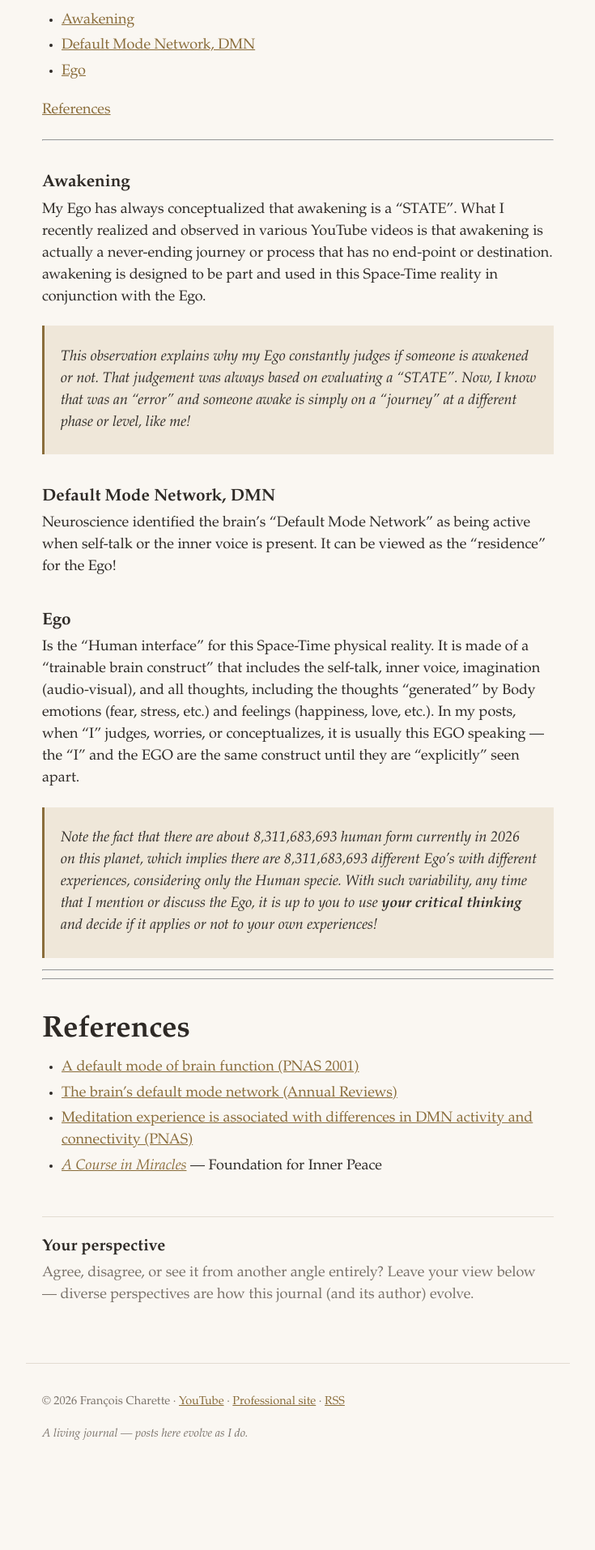
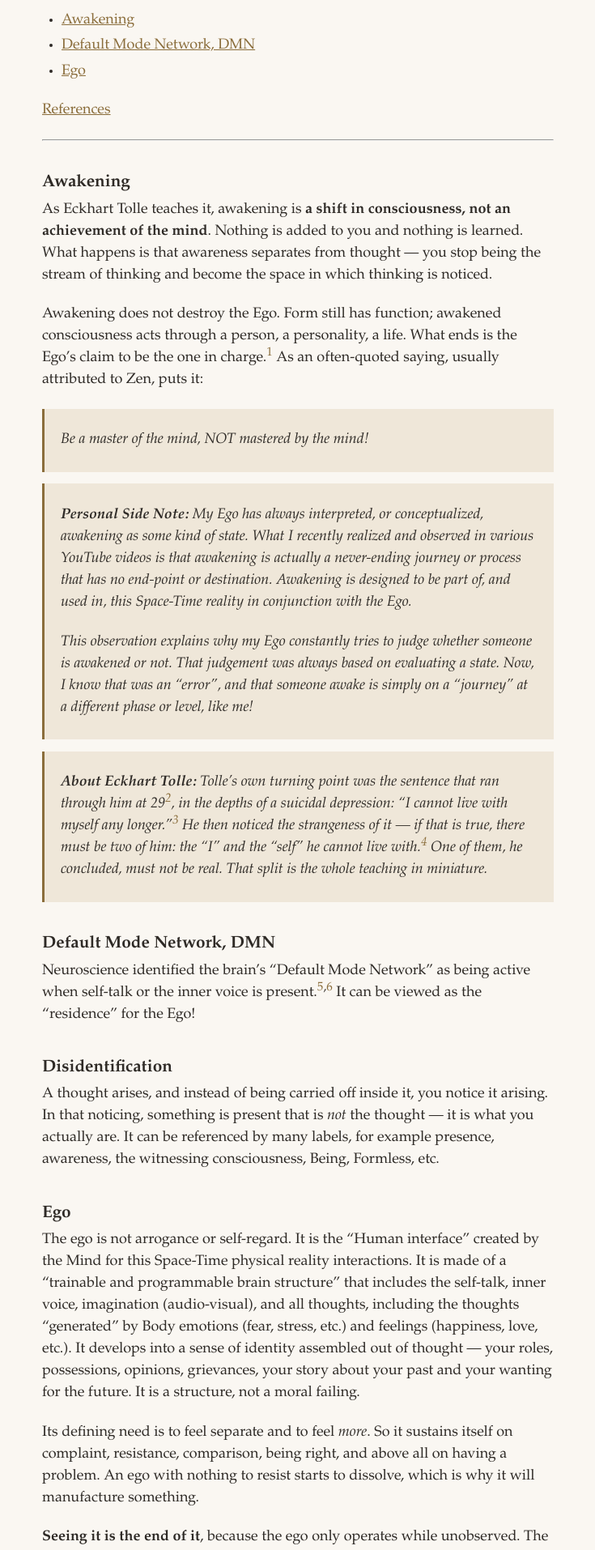
Before and after one commit to FrancoisCharette/myAwakeningJourney, a Jekyll site: the page built from _posts/2026-08-29-spiritual-glossary.md, in a window 1280 px wide. Shown: the part 1136-3050 px from the top of the page at 81% size, without its empty margins (272-1007 px from the left). Built offline with Jekyll 4.4.1, drawn with Linux system fonts in a browser that asks for light colours; comment, search, counter and statistics services are not loaded; before the commit the page ends 2975 px from its top, so only the background shows below that; some of the changed text lies outside the part shown.

Commit message:
Glossary: footnote citations, AI disclosure, Awakening review edits
Citations use kramdown footnotes so they number automatically in both
Jekyll and Obsidian. Uncited sources move to a Further reading section,
since kramdown drops footnote definitions that are never referenced.

Co-Authored-By: Claude Opus 5.5 <noreply@anthropic.com>

```diff
--- a/_posts/2026-08-29-spiritual-glossary.md
+++ b/_posts/2026-08-29-spiritual-glossary.md
@@ -26,27 +26,63 @@ As a side note, my awakening allowed me to notice that language "imprecision" or
 
 ---
 ### Awakening
-My Ego has always conceptualized that awakening is a "STATE". What I recently realized and observed in various YouTube videos is that awakening is actually a never-ending journey or process that has no end-point or destination. awakening is designed to be part and used in this Space-Time reality in conjunction with the Ego.
+As Eckhart Tolle teaches it, awakening is **a shift in consciousness, not an achievement of the mind**. Nothing is added to you and nothing is learned. What happens is that awareness separates from thought — you stop being the stream of thinking and become the space in which thinking is noticed.
 
-> This observation explains why my Ego constantly judges if someone is awakened or not. That judgement was always based on evaluating a "STATE". Now, I know that was an "error" and someone awake is simply on a "journey" at a different phase or level, like me!
+Awakening does not destroy the Ego. Form still has function; awakened consciousness acts through a person, a personality, a life. What ends is the Ego’s claim to be the one in charge.[^claude] As an often-quoted saying, usually attributed to Zen, puts it:
+
+> Be a master of the mind, NOT mastered by the mind!
+
+
+> __Personal Side Note:__
+> My Ego has always interpreted, or conceptualized, awakening as some kind of state. What I recently realized and observed in various YouTube videos is that awakening is actually a never-ending journey or process that has no end-point or destination. Awakening is designed to be part of, and used in, this Space-Time reality in conjunction with the Ego.
+>
+> This observation explains why my Ego constantly tries to judge whether someone is awakened or not. That judgement was always based on evaluating a state. Now, I know that was an "error", and that someone awake is simply on a "journey" at a different phase or level, like me!
+
+
+> __About Eckhart Tolle:__
+> Tolle’s own turning point was the sentence that ran through him at 29[^oprah], in the depths of a suicidal depression: “I cannot live with myself any longer.”[^tolle-now] He then noticed the strangeness of it — if that is true, there must be two of him: the “I” and the “self” he cannot live with.[^onbeing] One of them, he concluded, must not be real. That split is the whole teaching in miniature.
+
 
 
 ### Default Mode Network, DMN
-Neuroscience identified the brain's "Default Mode Network" as being active when self-talk or the inner voice is present. It can be viewed as the "residence" for the Ego!
+Neuroscience identified the brain's "Default Mode Network" as being active when self-talk or the inner voice is present.[^raichle-2001]<sup>,</sup>[^raichle-2015] It can be viewed as the "residence" for the Ego!
+
+
+### Disidentification
+A thought arises, and instead of being carried off inside it, you notice it arising. In that noticing, something is present that is _not_ the thought — it is what you actually are. It can be referenced by many labels, for example presence, awareness, the witnessing consciousness, Being, Formless, etc.
 
 
 ### Ego
-Is the "Human interface" for this Space-Time physical reality. It is made of a "trainable brain construct" that includes the self-talk, inner voice, imagination (audio-visual), and all thoughts, including the thoughts "generated" by Body emotions (fear, stress, etc.) and feelings (happiness, love, etc.). In my posts, when "I" judges, worries, or conceptualizes, it is usually this EGO speaking — the "I" and the EGO are the same construct until they are "explicitly" seen apart.
+The ego is not arrogance or self-regard. It is the "Human interface"  created by the Mind for this Space-Time physical reality interactions. It is made of a "trainable and programmable brain structure" that includes the self-talk, inner voice, imagination (audio-visual), and all thoughts, including the thoughts "generated" by Body emotions (fear, stress, etc.) and feelings (happiness, love, etc.). It develops into a sense of identity assembled out of thought — your roles, possessions, opinions, grievances, your story about your past and your wanting for the future. It is a structure, not a moral failing.
 
->Note the fact that there are about 8,311,683,693 human form currently in 2026 on this planet, which implies there are 8,311,683,693 different Ego's with different experiences, considering only the Human specie. With such variability, any time that I mention or discuss the Ego, it is up to you to use __your critical thinking__ and decide if it applies or not to your own experiences!
+Its defining need is to feel separate and to feel _more_. So it sustains itself on complaint, resistance, comparison, being right, and above all on having a problem. An ego with nothing to resist starts to dissolve, which is why it will manufacture something.
 
+**Seeing it is the end of it**, because the ego only operates while unobserved. The moment you catch it running, the awareness doing the catching is already outside it.
+
+>Note the fact that there are about 8,311,683,693 human form currently in 2026 on this planet, which implies there are 8,311,683,693 different Ego's with different experiences, that is considering only the Human specie. That amount of Ego plus all their interactions creates an expansive amount of noise. With such quantity and variability, any time that I mention or discuss the Ego, it is up to you to use __your critical thinking__ and decide if it applies or not to your own experiences!
+
+
+"I"
+ In my posts, when "I" judges, worries, or conceptualizes, it is usually this EGO speaking — the "I" and the EGO are the same construct until they are "explicitly" seen apart.
 
 
 ---
 ---
+# Further reading
+
+- [*A Course in Miracles*](https://acim.org/) — Foundation for Inner Peace
+- Brewer, J. A., et al. (2011). [Meditation experience is associated with differences in default mode network activity and connectivity](https://www.pnas.org/doi/10.1073/pnas.1112029108). *PNAS*, 108(50), 20254–20259.
+
 # References
 
-- [A default mode of brain function (PNAS 2001)](https://www.researchgate.net/publication/12122387_A_default_mode_of_brain_function)
-- [The brain's default mode network (Annual Reviews)](https://www.annualreviews.org/content/journals/10.1146/annurev-neuro-071013-014030)
-- [Meditation experience is associated with differences in DMN activity and connectivity (PNAS)](https://www.pnas.org/doi/10.1073/pnas.1112029108)
-- [*A Course in Miracles*](https://acim.org/) — Foundation for Inner Peace
+[^claude]: The first two paragraphs of this entry and the “About Eckhart Tolle” note were drafted by Claude, an AI assistant made by Anthropic, at my request, as a summary of Eckhart Tolle’s teaching in *The Power of Now* (1997) and *A New Earth* (2005). I reviewed the wording and kept it.
+
+[^oprah]: Winfrey, O. [Oprah talks to Eckhart Tolle](https://www.oprah.com/spirit/oprah-talks-to-eckhart-tolle/all). *O, The Oprah Magazine*.
+
+[^tolle-now]: Tolle, E. (1997). *The Power of Now*. Namaste Publishing. [Official excerpt](https://www.eckharttolle.com/power-of-now-excerpt/).
+
+[^onbeing]: Tippett, K. (host). [Eckhart Tolle — The Power of Now](https://onbeing.org/programs/eckhart-tolle-the-power-of-now/). *On Being*.
+
+[^raichle-2001]: Raichle, M. E., et al. (2001). [A default mode of brain function](https://www.researchgate.net/publication/12122387_A_default_mode_of_brain_function). *PNAS*, 98(2), 676–682.
+
+[^raichle-2015]: Raichle, M. E. (2015). [The brain’s default mode network](https://www.annualreviews.org/content/journals/10.1146/annurev-neuro-071013-014030). *Annual Review of Neuroscience*, 38, 433–447.
--- a/assets/css/style.css
+++ b/assets/css/style.css
@@ -150,3 +150,12 @@ blockquote {
 }
 
 .footer-note { font-style: italic; }
+
+/* Footnote citations ([^name] in Markdown). line-height: 0 keeps a
+   superscript from pushing its line away from the ones around it. */
+sup { line-height: 0; }
+sup a { text-decoration: none; }
+.footnotes { font-size: 0.9rem; color: var(--muted); }
+.footnotes li { margin: 0.5em 0; }
+.footnotes p { margin: 0; }
+.footnotes a.reversefootnote { text-decoration: none; margin-left: 0.25em; }
```
